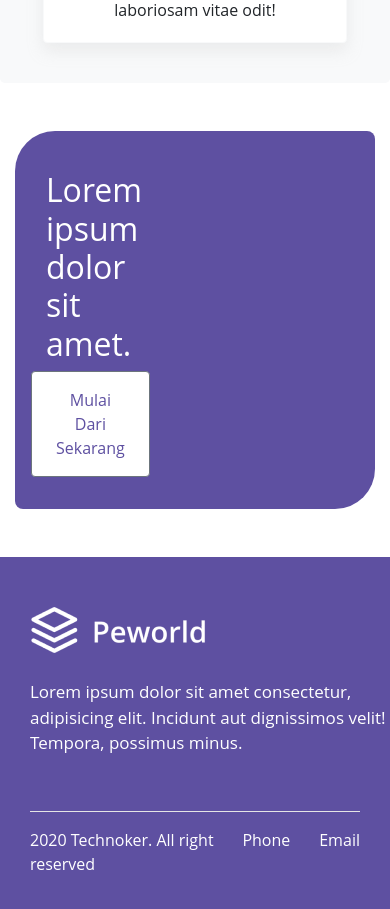
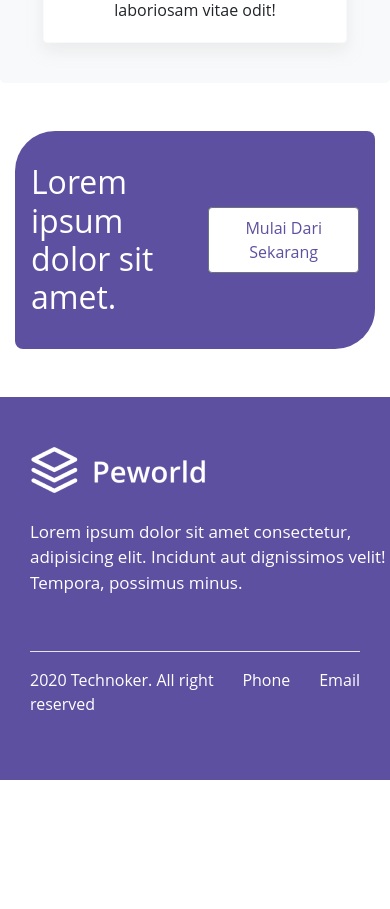
Before and after one commit to Faishalrmdhn/Technoker-frontend, a Vue app in the folder technoker/: page /landing in a window 390 px wide. Shown: the part 4000-4909 px from the top of the page. After the commit the page ends 4780 px from the top, so only its background shows below. Built offline with nearby package versions, Linux system fonts and the light colour scheme.

Commit message:
fix endpoint and responsive landing page

```diff
--- a/technoker/src/views/Landing.vue
+++ b/technoker/src/views/Landing.vue
@@ -137,16 +137,15 @@
     </b-jumbotron>
     <b-container>
       <b-jumbotron class="card-bottom my-5">
-        <b-row class="pt-2 align-items-center">
-          <b-col cols="1"></b-col>
-          <b-col cols="3" class="pl-0">
-            <h2 class="text-white">Lorem ipsum dolor sit amet.</h2>
-          </b-col>
-          <b-col cols="5"></b-col>
-          <b-col cols="3">
-            <b-button href="#" class="bg-white py-3 px-4" style="color: #5E50A1">Mulai Dari Sekarang</b-button>
-          </b-col>
-        </b-row>
+        <div>
+          <h2 class="text-white m-0">
+            Lorem ipsum
+            <br />dolor sit amet.
+          </h2>
+        </div>
+        <div class="align-self-center">
+          <b-button href="#" class="bg-white py-2 px-3" style="color: #5E50A1">Mulai Dari Sekarang</b-button>
+        </div>
       </b-jumbotron>
     </b-container>
     <Footer />
@@ -193,5 +192,7 @@ export default {
 .card-bottom {
   background-color: #5e50a1;
   border-radius: 40px 8px;
+  display: flex;
+  justify-content: space-between;
 }
 </style>
```
